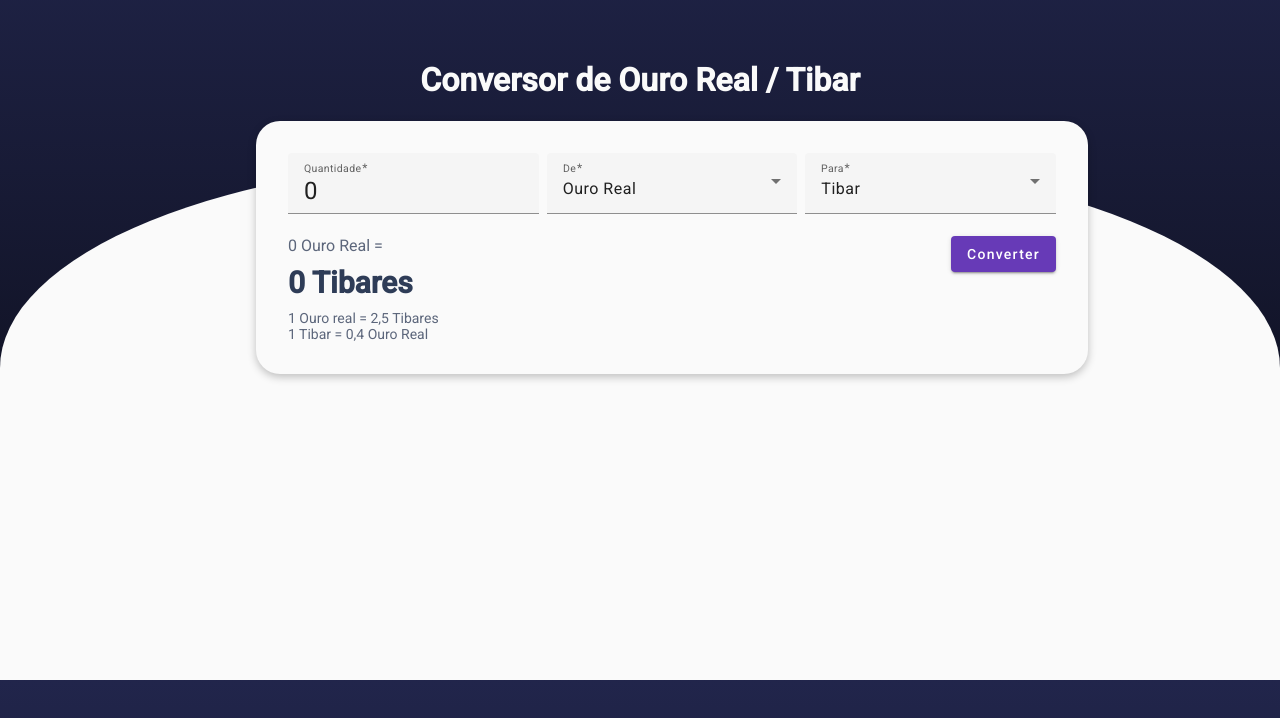
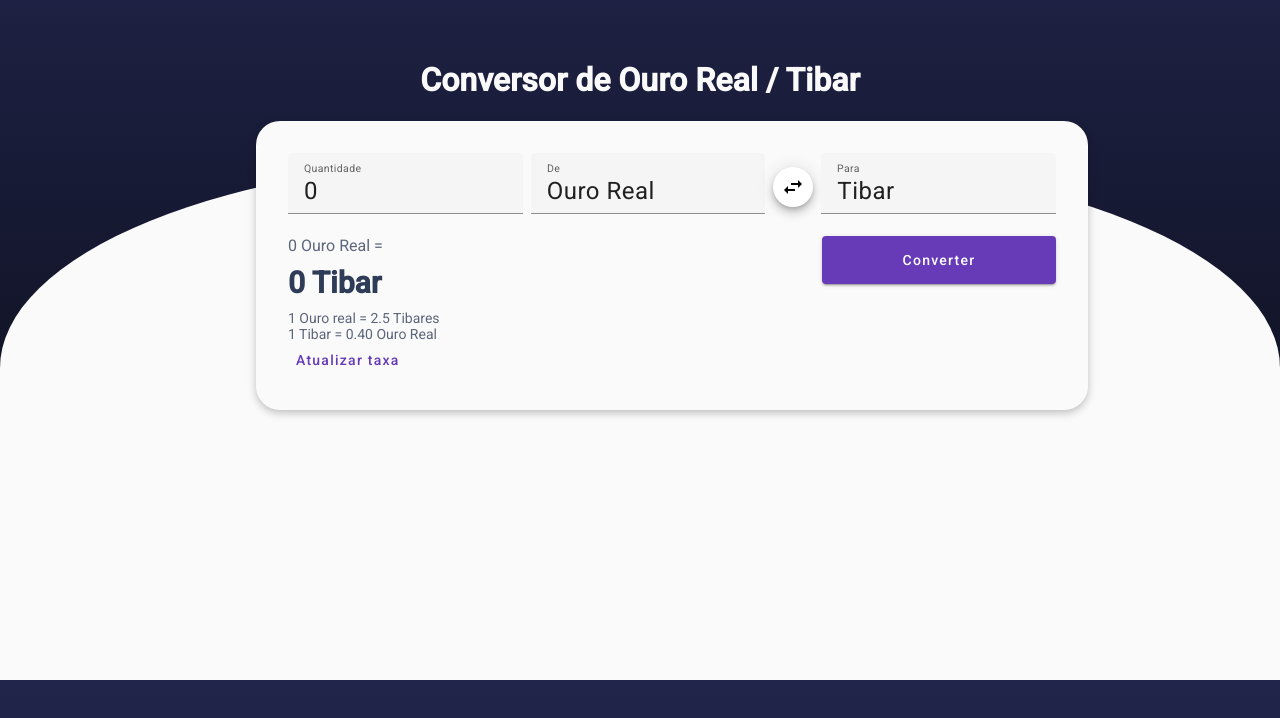
Before and after one commit to bermarques/wefin-exchanger, an Angular app: page /conversion-panel in a window 1280 px wide. Shown: the part 120-838 px from the top of the page. Built offline with nearby package versions, Linux system fonts and the light colour scheme.

Commit message:
chore: main functionalities for conversion panel

```diff
--- /dev/null
+++ b/src/app/components/update-tax/update-tax.component.html
@@ -0,0 +1,22 @@
+<h2 mat-dialog-title>Atualizar taxa de conversão</h2>
+<mat-dialog-content>
+  <p>1 Ouro Real =</p>
+  <div class="value-container">
+    <form>
+      <mat-form-field [formGroup]="taxForm">
+        <input
+          matInput
+          type="number"
+          min="0"
+          placeholder="0"
+          formControlName="rate"
+        />
+      </mat-form-field>
+    </form>
+    <p>Tibares</p>
+  </div>
+</mat-dialog-content>
+<mat-dialog-actions align="end">
+  <button mat-button mat-dialog-close>Cancelar</button>
+  <button mat-button mat-dialog-close (click)="onSave()">Atualizar</button>
+</mat-dialog-actions>
--- /dev/null
+++ b/src/app/components/update-tax/update-tax.component.scss
@@ -0,0 +1,5 @@
+.value-container {
+  display: flex;
+  gap: 1rem;
+  align-items: bottom;
+}
--- /dev/null
+++ b/src/app/components/update-tax/update-tax.component.ts
@@ -0,0 +1,54 @@
+import { Component, inject, OnInit } from '@angular/core';
+import {
+  MAT_DIALOG_DATA,
+  MatDialogActions,
+  MatDialogClose,
+  MatDialogContent,
+  MatDialogRef,
+  MatDialogTitle,
+} from '@angular/material/dialog';
+import { MatInputModule } from '@angular/material/input';
+import { MatButtonModule } from '@angular/material/button';
+import { MatFormFieldModule } from '@angular/material/form-field';
+import {
+  FormControl,
+  FormGroup,
+  ReactiveFormsModule,
+  Validators,
+} from '@angular/forms';
+
+@Component({
+  selector: 'app-update-tax',
+  standalone: true,
+  imports: [
+    MatDialogTitle,
+    MatDialogContent,
+    MatDialogActions,
+    MatDialogClose,
+    MatButtonModule,
+    MatInputModule,
+    MatFormFieldModule,
+    ReactiveFormsModule,
+  ],
+  templateUrl: './update-tax.component.html',
+  styleUrl: './update-tax.component.scss',
+})
+export class UpdateTaxComponent implements OnInit {
+  dialogRef = inject(MatDialogRef);
+  data = inject(MAT_DIALOG_DATA) as { conversionRate: number };
+  newRate!: number;
+  taxForm!: FormGroup;
+
+  ngOnInit() {
+    this.newRate = this.data.conversionRate;
+
+    this.taxForm = new FormGroup({
+      rate: new FormControl(this.newRate, Validators.required),
+    });
+  }
+
+  onSave(): void {
+    this.newRate = this.taxForm.get('rate')?.value || 0;
+    this.dialogRef.close(this.newRate);
+  }
+}
--- a/src/app/pages/conversion-panel/conversion-panel.component.html
+++ b/src/app/pages/conversion-panel/conversion-panel.component.html
@@ -2,7 +2,7 @@
   <h1>Conversor de Ouro Real / Tibar</h1>
   <div class="card">
     <form [formGroup]="conversionForm">
-      <mat-form-field floatLabel="always">
+      <mat-form-field floatLabel="always" hideRequiredMarker>
         <mat-label>Quantidade</mat-label>
         <input
           matInput
@@ -12,29 +12,53 @@
           formControlName="amount"
         />
       </mat-form-field>
-      <mat-form-field>
+      <mat-form-field hideRequiredMarker>
         <mat-label>De</mat-label>
-        <mat-select value="gold" formControlName="to">
-          <mat-option selected value="gold">Ouro Real</mat-option>
-        </mat-select>
+        <input
+          matInput
+          formControlName="from"
+          readonly
+          class="readonly-input"
+          inert
+        />
       </mat-form-field>
-      <mat-form-field>
+      <button
+        mat-fab
+        color="white"
+        class="swap-button"
+        (click)="swapCurrency()"
+      >
+        <mat-icon>swap_horiz</mat-icon>
+      </button>
+      <mat-form-field hideRequiredMarker>
         <mat-label>Para</mat-label>
-        <mat-select value="tibar" formControlName="from">
-          <mat-option selected value="tibar">Tibar</mat-option>
-        </mat-select>
+        <input
+          matInput
+          formControlName="to"
+          readonly
+          class="readonly-input"
+          inert
+        />
       </mat-form-field>
     </form>
     <div class="actions">
       <div class="values">
-        <p class="from-value">
-          {{ conversionForm.get("amount")?.value }} Ouro Real =
+        <p class="from-value">{{ amount }} {{ getCurrentCurrency() }} =</p>
+        <p class="to-value">{{ convertedAmount }} {{ getTargetCurrency() }}</p>
+        <p class="base-value">1 Ouro real = {{ conversionRate }} Tibares</p>
+        <p class="base-value">
+          1 Tibar = {{ 1 / conversionRate | number : "0.2-2" }} Ouro Real
         </p>
-        <p class="to-value">{{ convertedAmount }} Tibares</p>
-        <p class="base-value">1 Ouro real = 2,5 Tibares</p>
-        <p class="base-value">1 Tibar = 0,4 Ouro Real</p>
+        <button mat-button color="primary" (click)="openDialog()">
+          Atualizar taxa
+        </button>
       </div>
-      <button mat-raised-button color="primary" (click)="convertCurrency()">
+      <button
+        mat-raised-button
+        color="primary"
+        class="convert-button"
+        (click)="convertCurrency()"
+      >
         Converter
       </button>
     </div>
--- a/src/app/pages/conversion-panel/conversion-panel.component.scss
+++ b/src/app/pages/conversion-panel/conversion-panel.component.scss
@@ -58,3 +58,18 @@ mat-form-field {
 .base-value {
   font-size: 0.875rem;
 }
+
+.convert-button {
+  height: 48px;
+  width: 234px;
+}
+
+.swap-button {
+  margin-top: 0.875rem;
+  width: 40px;
+  height: 40px;
+}
+
+.readonly-input {
+  cursor: default;
+}
--- a/src/app/pages/conversion-panel/conversion-panel.component.ts
+++ b/src/app/pages/conversion-panel/conversion-panel.component.ts
@@ -1,4 +1,4 @@
-import { Component, OnInit } from '@angular/core';
+import { Component, inject, OnDestroy, OnInit, signal } from '@angular/core';
 import { MatInputModule } from '@angular/material/input';
 import { MatFormFieldModule } from '@angular/material/form-field';
 import {
@@ -10,6 +10,12 @@ import {
 } from '@angular/forms';
 import { MatSelectModule } from '@angular/material/select';
 import { MatButtonModule } from '@angular/material/button';
+import { MatDialog } from '@angular/material/dialog';
+import { UpdateTaxComponent } from '../../components/update-tax/update-tax.component';
+import { TaxesService } from '../../services/taxes.service';
+import { Subscription } from 'rxjs';
+import { CommonModule } from '@angular/common';
+import { MatIconModule } from '@angular/material/icon';
 
 @Component({
   selector: 'app-conversion-panel',
@@ -21,29 +27,77 @@ import { MatButtonModule } from '@angular/material/button';
     MatSelectModule,
     MatButtonModule,
     ReactiveFormsModule,
+    MatIconModule,
+    CommonModule,
   ],
   templateUrl: './conversion-panel.component.html',
   styleUrl: './conversion-panel.component.scss',
 })
-export class ConversionPanelComponent implements OnInit {
+export class ConversionPanelComponent implements OnInit, OnDestroy {
+  private readonly dialog = inject(MatDialog);
+  private readonly taxesService = inject(TaxesService);
+
+  taxesSub!: Subscription;
+
   conversionForm!: FormGroup;
   conversionRate = 2.5;
+  amount = 0;
   convertedAmount = 0;
 
   ngOnInit() {
     this.initForm();
+
+    this.taxesSub = this.taxesService.conversionRate$.subscribe((rate) => {
+      this.conversionRate = rate;
+    });
   }
 
   initForm() {
     this.conversionForm = new FormGroup({
       amount: new FormControl(0, Validators.required),
-      from: new FormControl('tibar', Validators.required),
-      to: new FormControl('gold', Validators.required),
+      from: new FormControl('Ouro Real', Validators.required),
+      to: new FormControl('Tibar', Validators.required),
+    });
+  }
+
+  openDialog() {
+    const dialogRef = this.dialog.open(UpdateTaxComponent, {
+      data: { conversionRate: this.conversionRate },
+    });
+
+    dialogRef.afterClosed().subscribe((result) => {
+      if (result) {
+        this.taxesService.setRate(result);
+        this.convertCurrency();
+      }
     });
   }
 
   convertCurrency() {
-    this.convertedAmount =
-      (this.conversionForm.get('amount')?.value || 0) * this.conversionRate;
+    this.amount = this.conversionForm.get('amount')?.value || 0;
+    this.convertedAmount = this.amount * this.conversionRate;
+  }
+
+  swapCurrency() {
+    const fromValue = this.conversionForm.get('from')?.value || 'Ouro Real';
+    const toValue = this.conversionForm.get('to')?.value || 'Tibar';
+
+    this.conversionForm.get('from')?.setValue(toValue);
+    this.conversionForm.get('to')?.setValue(fromValue);
+
+    this.conversionRate = 1 / this.conversionRate;
+    this.convertCurrency();
+  }
+
+  getCurrentCurrency() {
+    return this.conversionForm.get('from')?.value || 'Ouro Real';
+  }
+
+  getTargetCurrency() {
+    return this.conversionForm.get('to')?.value || 'Tibar';
+  }
+
+  ngOnDestroy() {
+    this.taxesSub.unsubscribe();
   }
 }
--- /dev/null
+++ b/src/app/services/taxes.service.ts
@@ -0,0 +1,18 @@
+import { Injectable } from '@angular/core';
+import { BehaviorSubject } from 'rxjs';
+
+@Injectable({
+  providedIn: 'root',
+})
+export class TaxesService {
+  private conversionRateSubject = new BehaviorSubject<number>(2.5);
+  conversionRate$ = this.conversionRateSubject.asObservable();
+
+  getRate() {
+    return this.conversionRateSubject.getValue();
+  }
+
+  setRate(newRate: number) {
+    this.conversionRateSubject.next(newRate);
+  }
+}
--- a/src/styles.scss
+++ b/src/styles.scss
@@ -19,3 +19,8 @@ body {
     height: 65%;
   }
 }
+
+.mat-white {
+  background-color: #fafafa;
+  color: #2e3c57;
+}
```
Also changed, not shown: 2 other files (tests, documents, lock files or other folders).
